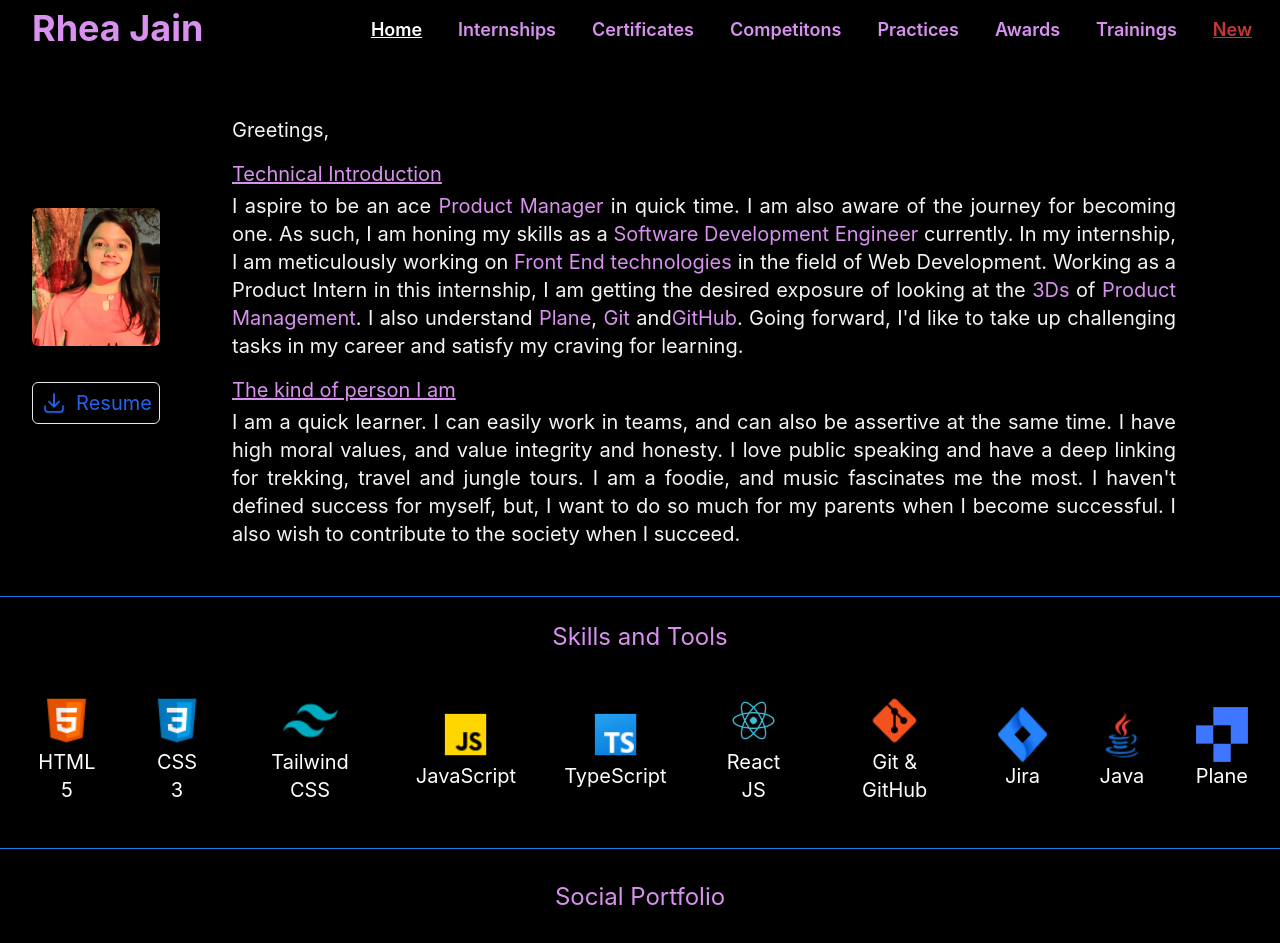
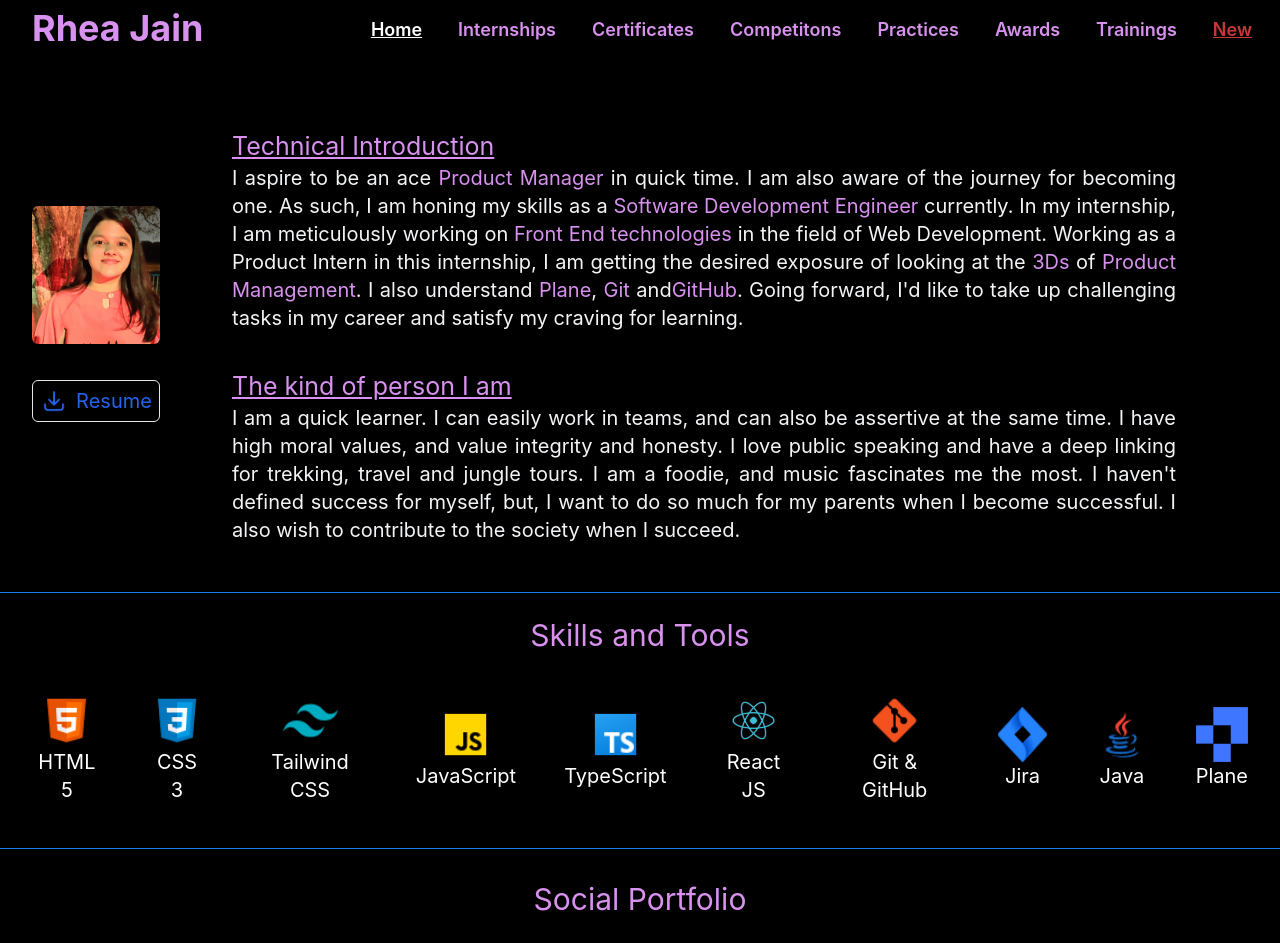
Before and after one commit to rhea0110/Live-Profile, a Next.js app: page / in a window 1280 px wide. Shown: the top 943 px of the page. Built offline with nearby package versions, Linux system fonts and the light colour scheme.

Commit message:
Fixed text-size

```diff
--- a/pages/index.jsx
+++ b/pages/index.jsx
@@ -35,9 +35,8 @@ const Home = () => {
           </div>
           <div className="w-full lg:w-[80%] flex flex-col text-justify lg:flex-row">
             <div className="pt-8 px-10 text-gray-100 text-xl">
-              Greetings,
               <div className="mt-4">
-                <div className="text-[#D891EF] mb-1 underline">
+                <div className="text-[#D891EF] mb-1 text-[25px] underline">
                   Technical Introduction
                 </div>
                 I aspire to be an ace{" "}
@@ -59,8 +58,8 @@ const Home = () => {
                 I{"'"}d like to take up challenging tasks in my career and
                 satisfy my craving for learning.
               </div>
-              <div className="mt-4">
-                <div className="text-[#D891EF] mb-1 underline">
+              <div className="mt-10">
+                <div className="text-[#D891EF] mb-1 text-[25px] underline">
                   The kind of person I am
                 </div>
                 I am a quick learner. I can easily work in teams, and can also
@@ -78,7 +77,7 @@ const Home = () => {
         <hr className="mt-12 border-[#157DEC]" />
 
         <div>
-          <h1 className="text-[#D891EF] text-center text-2xl pt-6">
+          <h1 className="text-[#D891EF] text-center text-3xl pt-6">
             Skills and Tools
           </h1>
           {/*Skillset*/}
@@ -88,7 +87,7 @@ const Home = () => {
         </div>
         <hr className="mt-11 border-[#157DEC]" />
         <div className="px-8">
-          <h1 className="px-8 pt-8 text-[#D891EF] text-center text-2xl ">
+          <h1 className="px-8 pt-8 text-[#D891EF] text-center text-3xl ">
             {" "}
             Social Portfolio
           </h1>
```
